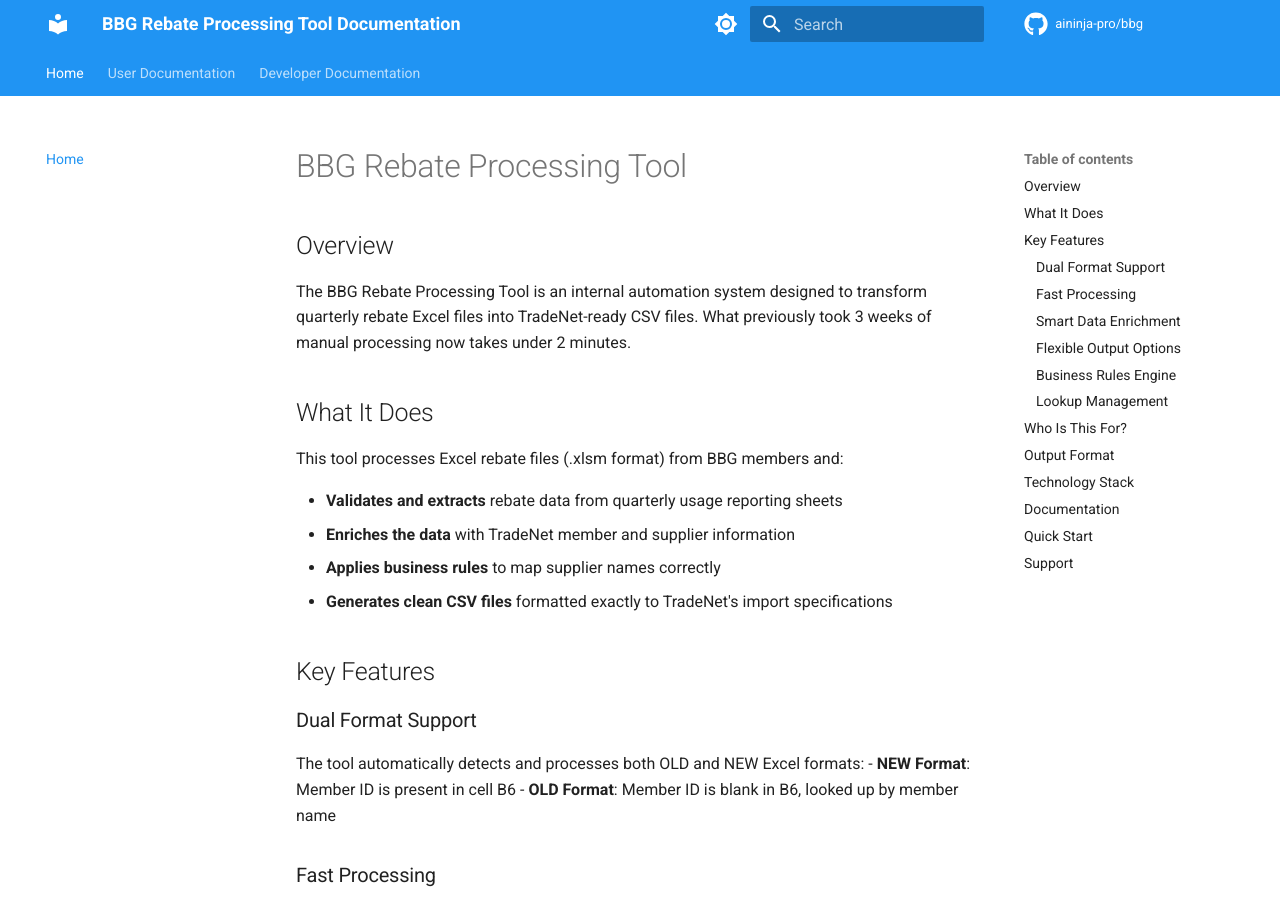
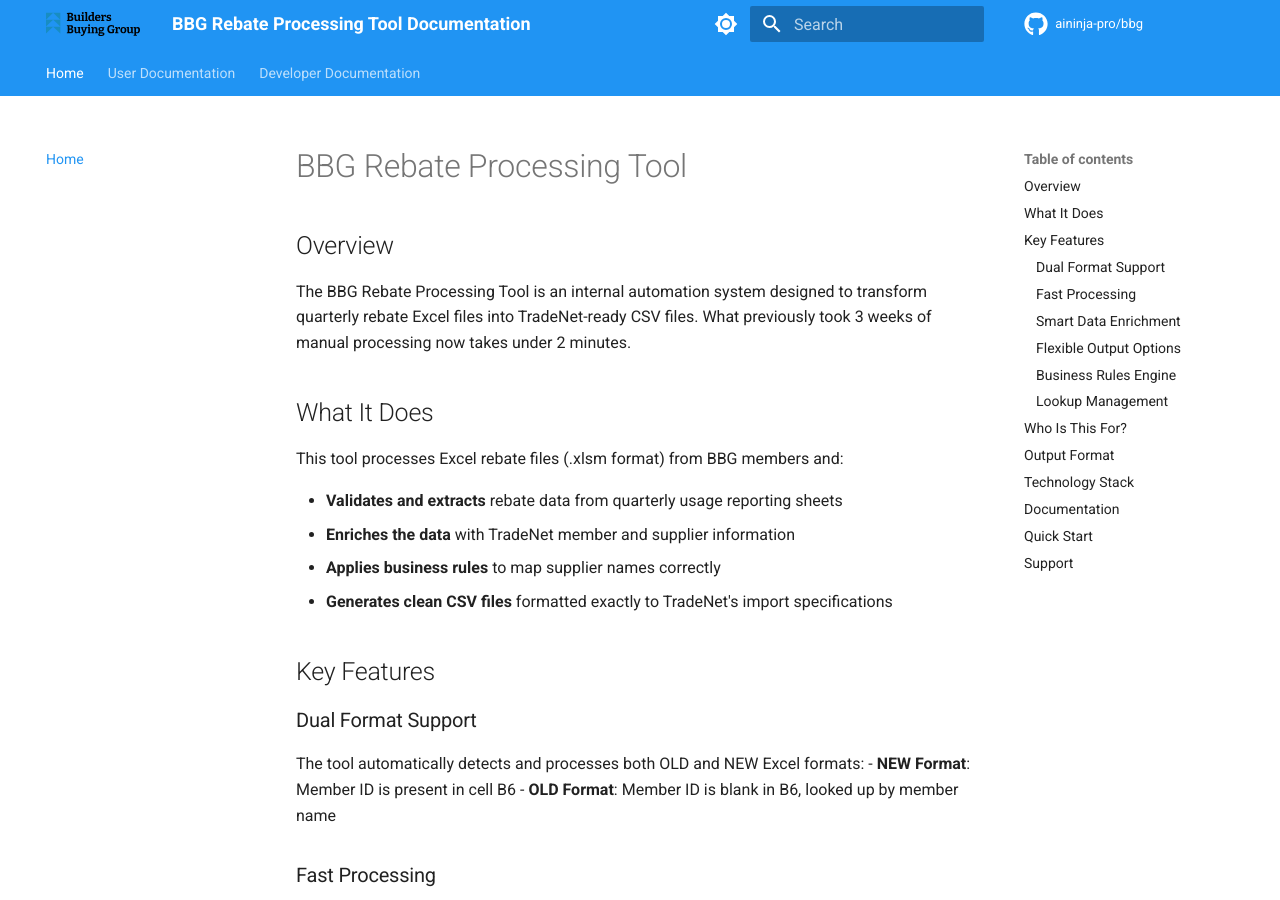
Before and after one commit to aininja-pro/bbg, an MkDocs documentation site: the page built from docs/README.md, in a window 1280 px wide and 900 px high. Built offline with MkDocs 1.6.1 and Material for MkDocs 9.7.7, drawn with Linux system fonts in a browser that asks for light colours; comment, search, counter and statistics services are not loaded.

Commit message:
Add BBG logo to documentation site
- Added bbg-logo.svg to docs/images/
- Updated mkdocs.yml to display logo in header
- Rebuilt site with logo branding

Logo will appear in top-left corner of documentation site

```diff
--- a/mkdocs.yml
+++ b/mkdocs.yml
@@ -10,6 +10,8 @@ repo_url: https://github.com/aininja-pro/bbg
 # Theme configuration
 theme:
   name: material
+  logo: images/bbg-logo.svg
+  favicon: images/bbg-logo.svg
   palette:
     # Light mode
     - scheme: default
```
Also changed, not shown: docs/images/bbg-logo.svg (added), site/404.html, site/api-reference/index.html, site/database-schema/index.html, site/deployment/index.html, site/developer-overview/index.html, site/faq/index.html, site/getting-started/index.html, site/images/SCREENSHOT_MAPPING/index.html, site/images/bbg-logo.svg (added), site/images/index.html, site/index.html, site/lookup-management/index.html, site/rules-engine/index.html, 3 more files.
